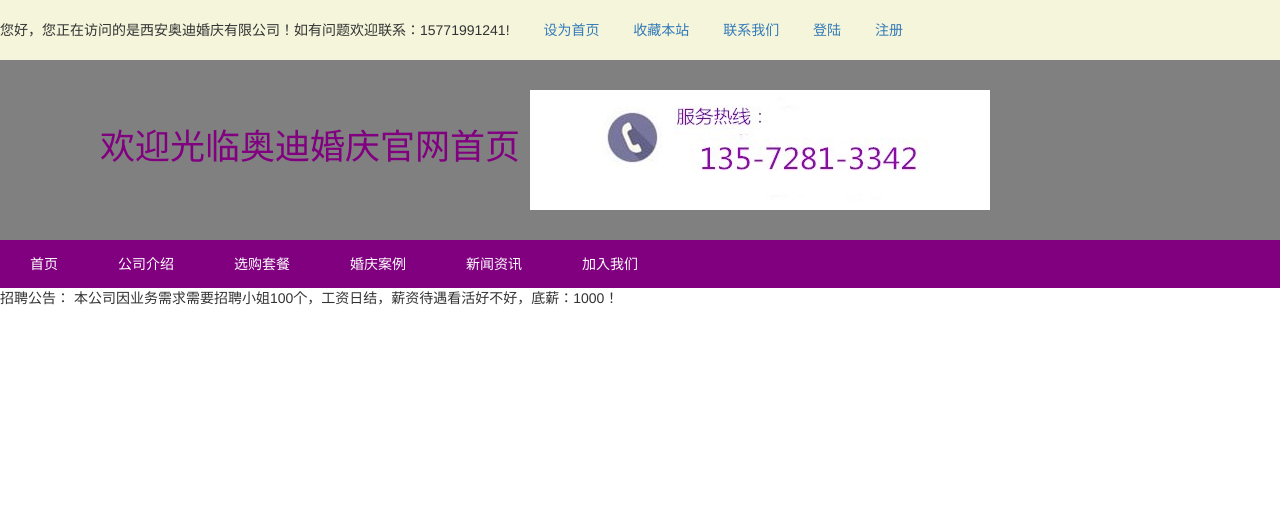
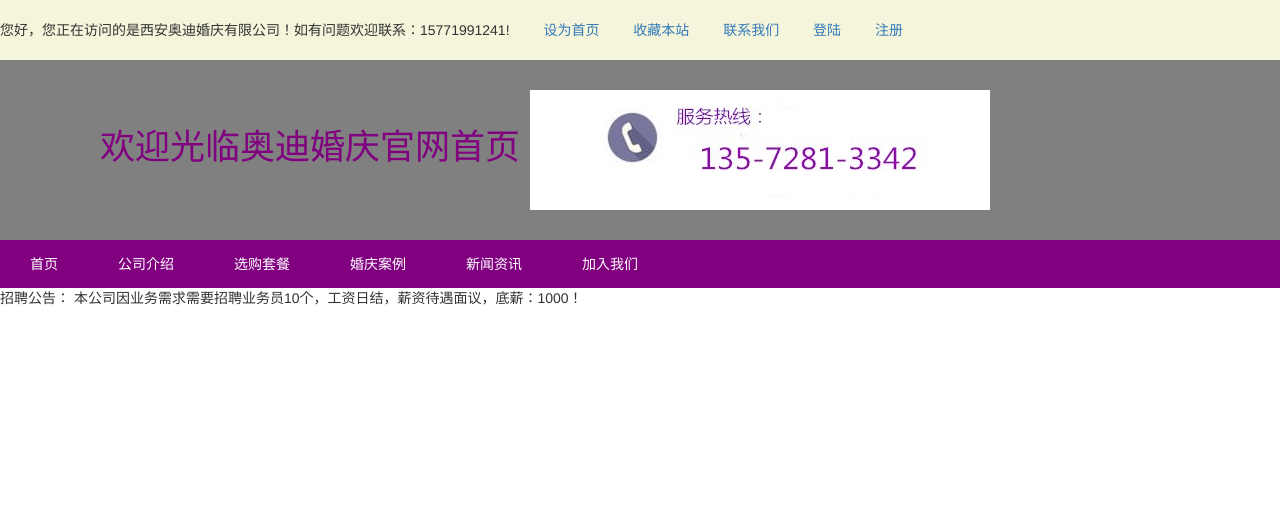
Before and after one commit to quboxing/text1, a Flask app: page /jiaruwomen in a window 1280 px wide. Shown: the top 508 px of the page. Run offline with Flask 2, Linux system fonts and the light colour scheme; some libraries are stand-ins or nearby versions.

Commit message:
第一次更新“ git commit -m 第一次更新”

```diff
--- a/templates/jiaruwomen.html
+++ b/templates/jiaruwomen.html
@@ -1,7 +1,7 @@
 {% extends 'base.html' %}
 {% block title %}欢迎光临{% endblock %}
 {% block main %}
-招聘公告： 本公司因业务需求需要招聘小姐100个，工资日结，薪资待遇看活好不好，底薪：1000！
+招聘公告： 本公司因业务需求需要招聘业务员10个，工资日结，薪资待遇面议，底薪：1000！
 
 
 {% endblock %}
```
